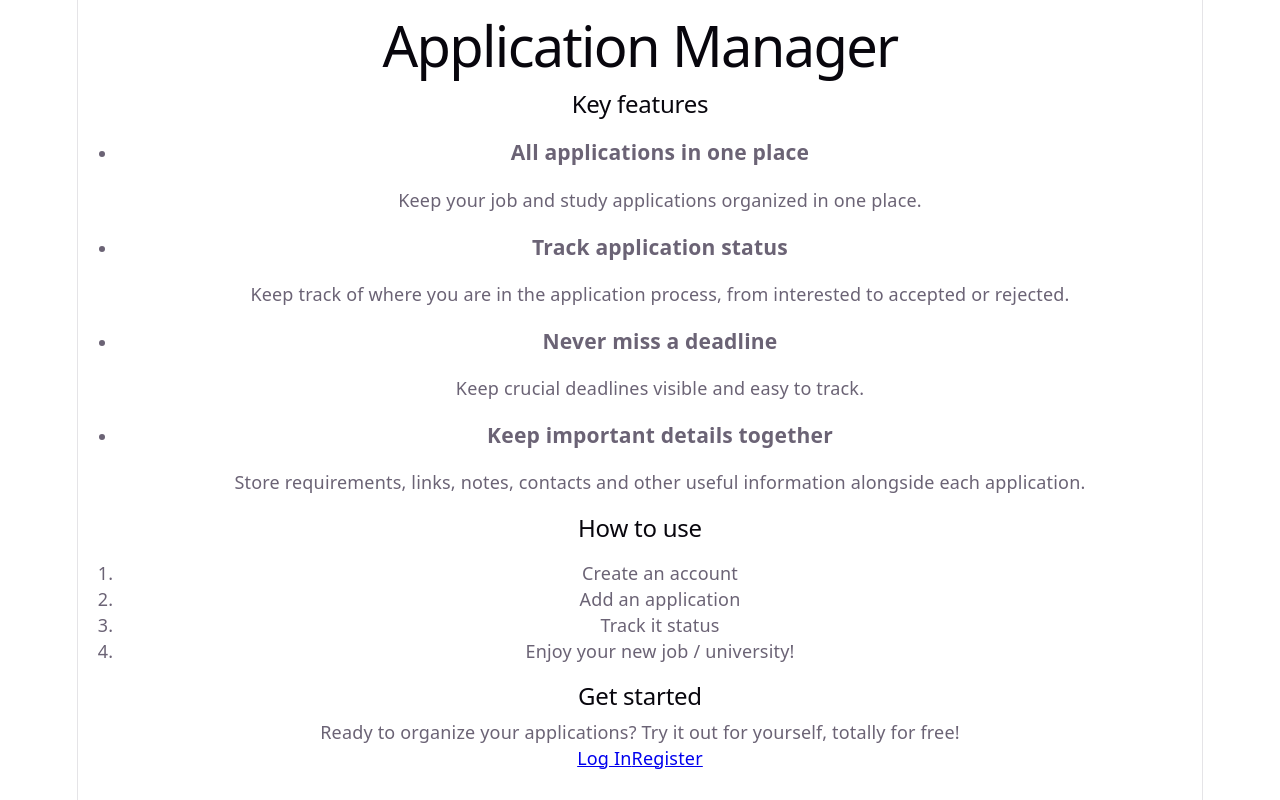
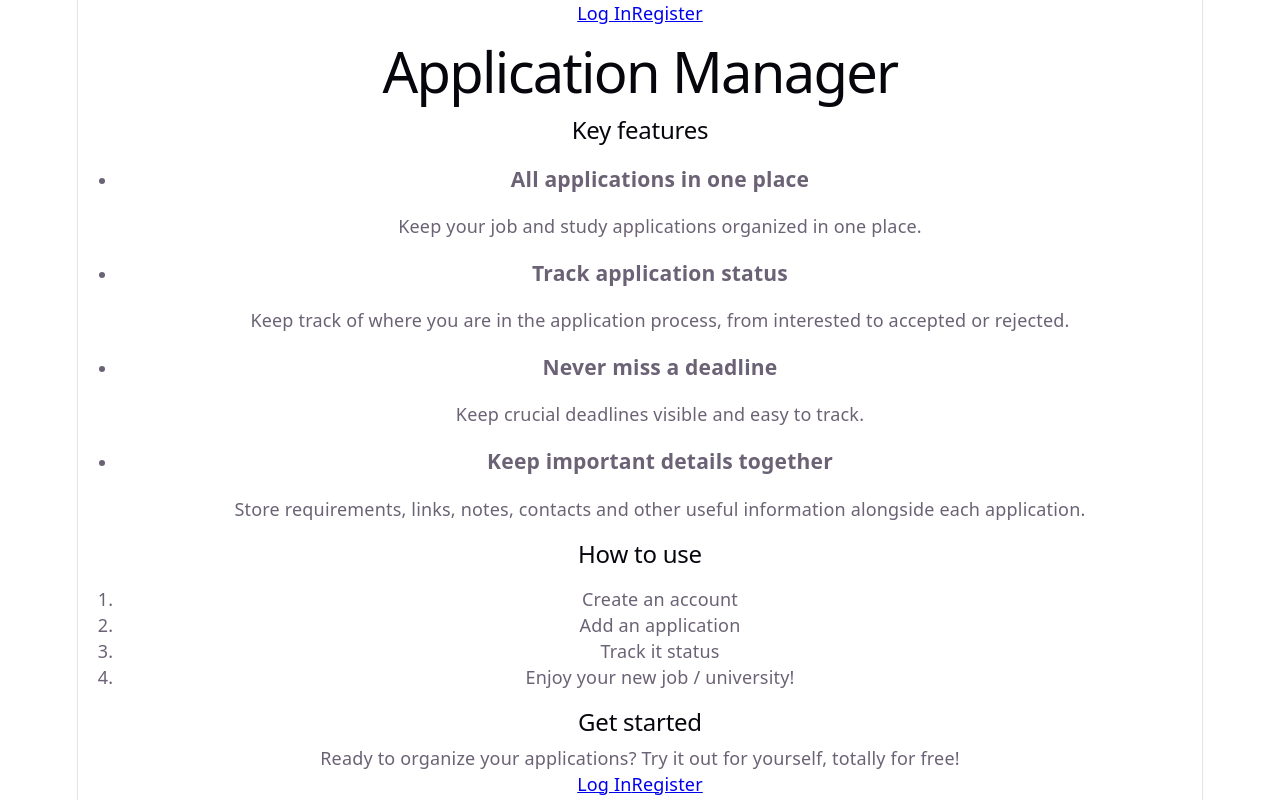
Before and after one commit to hanna-kaliszuk/App_Manager, a React (Vite) app in the folder frontend/: page / in a window 1280 px wide. Built offline with nearby package versions, Linux system fonts and the light colour scheme.

Commit message:
bacis home page implemented; navbar included; basic frontend tests added

```diff
--- a/frontend/src/components/Navbar/Navbar.tsx
+++ b/frontend/src/components/Navbar/Navbar.tsx
@@ -1,12 +1,13 @@
-import { Link } from 'react-router-dom'
+import type { ReactNode } from "react"
 
-function Navbar() {
+type NavbarProps = {
+  children: ReactNode
+}
+
+function Navbar({ children }: NavbarProps) {
   return (
     <nav>
-      <Link to="/welcome">Welcome</Link>
-      <Link to="/studies">Studies</Link>
-      <Link to="/jobs">Jobs</Link>
-      {/* Log Out */}
+      {children}
     </nav>
   )
 }
--- a/frontend/src/pages/Home.tsx
+++ b/frontend/src/pages/Home.tsx
@@ -1,7 +1,14 @@
 import { Link } from "react-router-dom"
+import Navbar from "../components/Navbar/Navbar"
 
 function Home() {
   return (
+    <>
+      <Navbar>
+        <Link to="/login">Log In</Link>
+        <Link to="/register">Register</Link>
+      </Navbar>
+
       <main>
         <section>
           <h1>
@@ -61,6 +68,7 @@ function Home() {
           <Link to='/register'>Register</Link>
         </section>
       </main>
+    </>
   )
 }
 
--- a/frontend/src/pages/Jobs.tsx
+++ b/frontend/src/pages/Jobs.tsx
@@ -1,9 +1,9 @@
-import Navbar from "../components/Navbar/Navbar"
+//import { Link } from "react-router-dom"
+//import Navbar from "../components/Navbar/Navbar"
 
 function Jobs() {
   return (
     <>
-        <Navbar />
         <h1>Job Applications</h1>
     </>
   )
--- a/frontend/src/pages/Studies.tsx
+++ b/frontend/src/pages/Studies.tsx
@@ -1,9 +1,8 @@
-import Navbar from "../components/Navbar/Navbar"
+//import Navbar from "../components/Navbar/Navbar"
 
 function Studies() {
     return (
     <>
-        <Navbar />
         <h1>Studies</h1>
     </>
   )
--- a/frontend/src/pages/Welcome.tsx
+++ b/frontend/src/pages/Welcome.tsx
@@ -1,9 +1,8 @@
-import Navbar from "../components/Navbar/Navbar"
+//import Navbar from "../components/Navbar/Navbar"
 
 function Welcome() {
     return (
     <>
-        <Navbar />
         <h1>Welcome</h1>
     </>
   )
```
Also changed, not shown: frontend/src/test/setup.ts (+7 -1 lines), 1 other file (tests, documents, lock files or other folders). Lines whose indentation alone changed are shown as unchanged.
